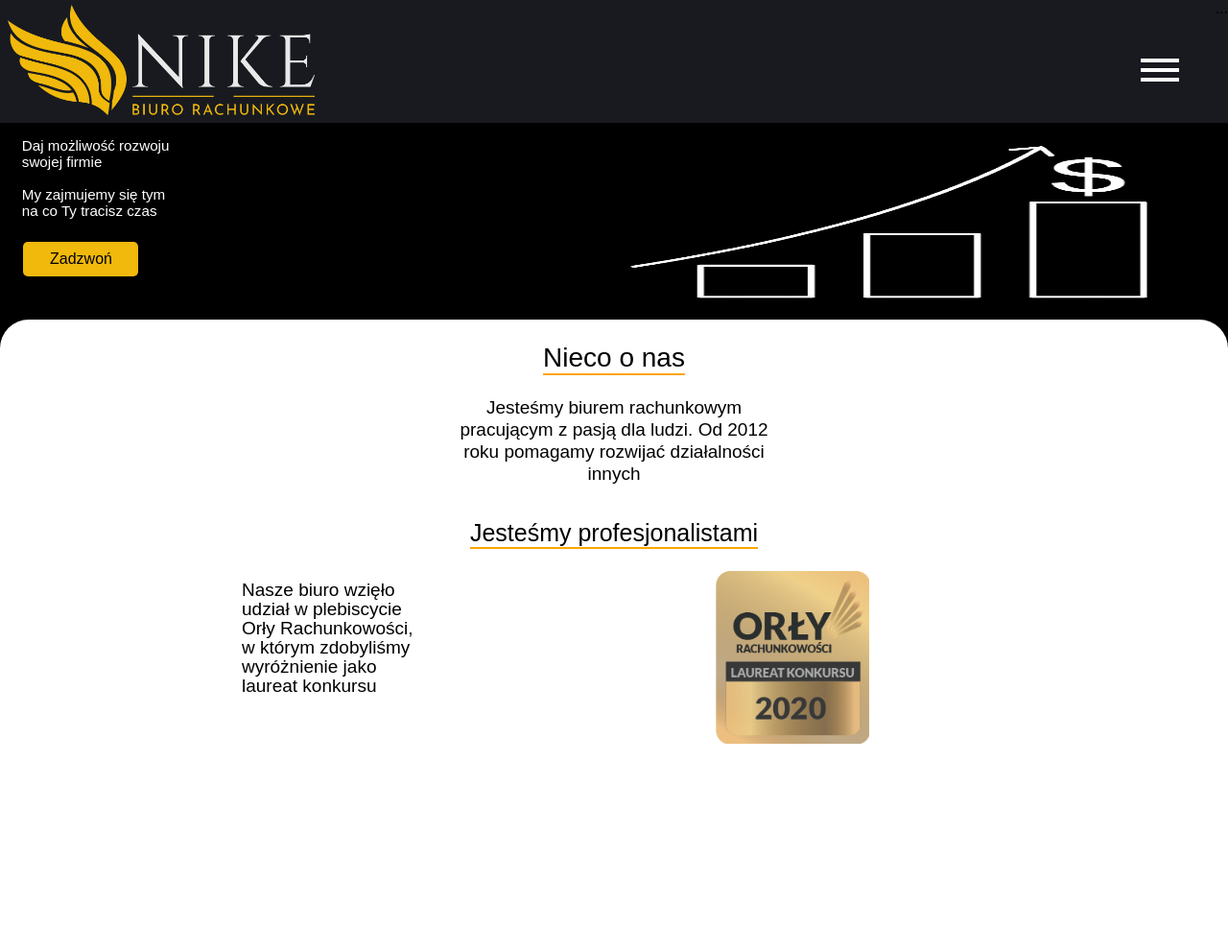
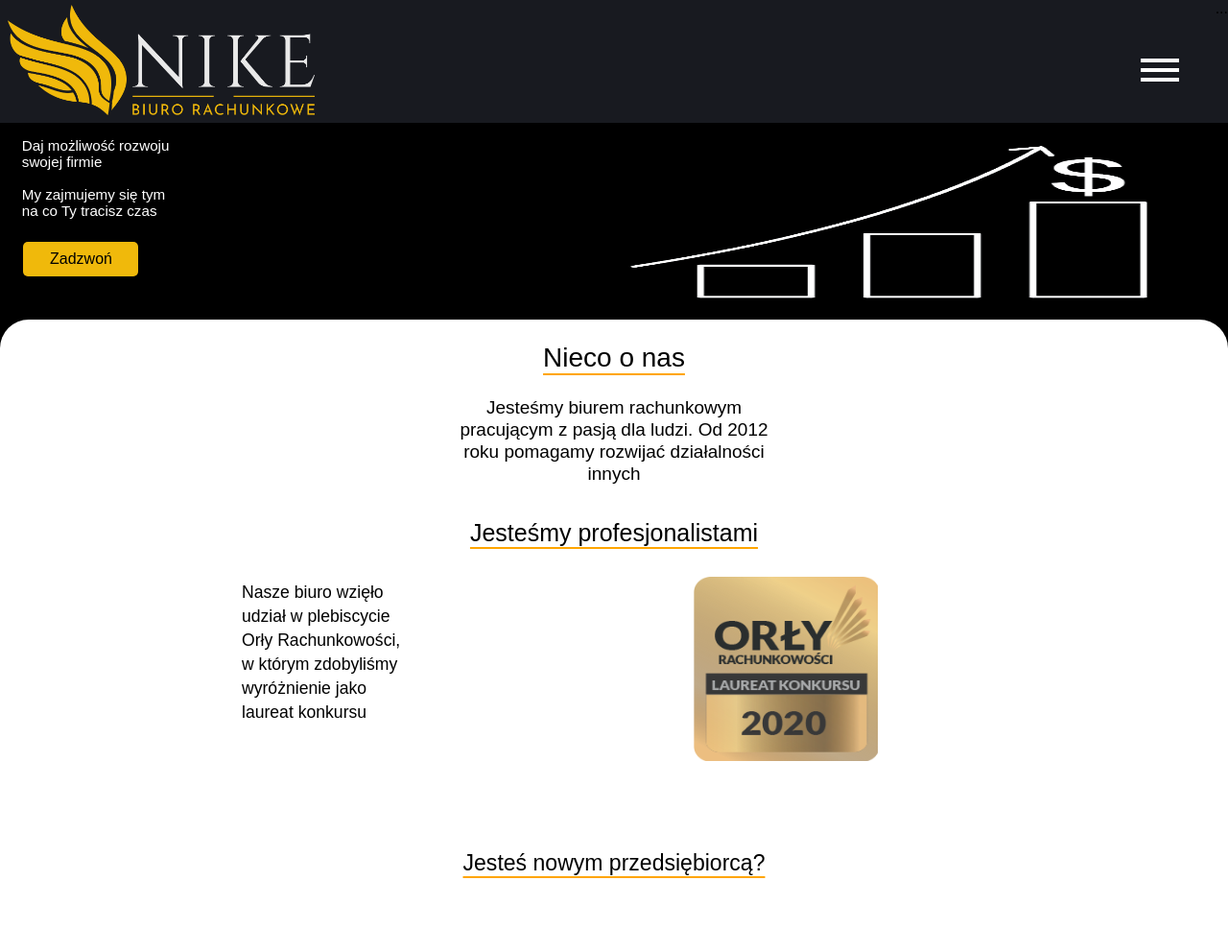
Before and after one commit to ErykBabayan/NIKE, a plain HTML site: page index.html in a window 1280 px wide. Shown: the whole page at 96% size. Before the commit the page ends 800 px from the top, so only its background shows below. Drawn offline with Linux system fonts and the light colour scheme; a web font is replaced by a local one.

Commit message:
New_bussines section head and change size

```diff
--- a/index.html
+++ b/index.html
@@ -108,5 +108,8 @@
 				</div>
 			</div>
 		</section>
+		<section class="new_businesses-section"><br />
+			<h2 class="new_businesses-head"> <br />Jesteś nowym przedsiębiorcą?</h2>
+		</section>
 	</body>
 </html>
--- a/styles.css
+++ b/styles.css
@@ -212,20 +212,20 @@ a:visited, a:link, a:hover
 }
 .professionalists-text {
 	height: 60px;
-	font-size: 19px;
-	line-height: 20px;
+	font-size: 110%;
+	line-height: 25px;
 	margin-left: -68px;
 
 	color: #000000;
 }
 .competition-image img {
 	height: auto;
-	width: 100%;
-	max-height: 180px;
-	max-width: 160px;
+	width: 130%;
+	max-height: 12em;
+	max-width: 12em;
 
-	margin-top: -70px;
-	margin-left: 95%;
+	margin-top: -4em;
+	margin-left: 105%;
 }
 .professionalists-row {
 	margin-left: auto;
@@ -235,5 +235,17 @@ a:visited, a:link, a:hover
 
 .professionalists-column {
 	float: left;
-	width: 70%;
+	width: 60%;
 }
+/*ABOUT_US_SECTION*/ /*ABOUT_US_SECTION*/ /*ABOUT_US_SECTION*/
+
+/*NEW_BUSINESSES_SECTION*/ /*NEW_BUSINESSE_SECTION*/ /*NEW_BUSINESSE_SECTION*/
+.new_businesses-head {
+	text-decoration: underline;
+	text-decoration-color: orange;
+	font-size: 1.44em;
+	line-height: 8em;
+	color: #000000;
+	text-underline-position: under;
+    text-align: center;
+}
```
